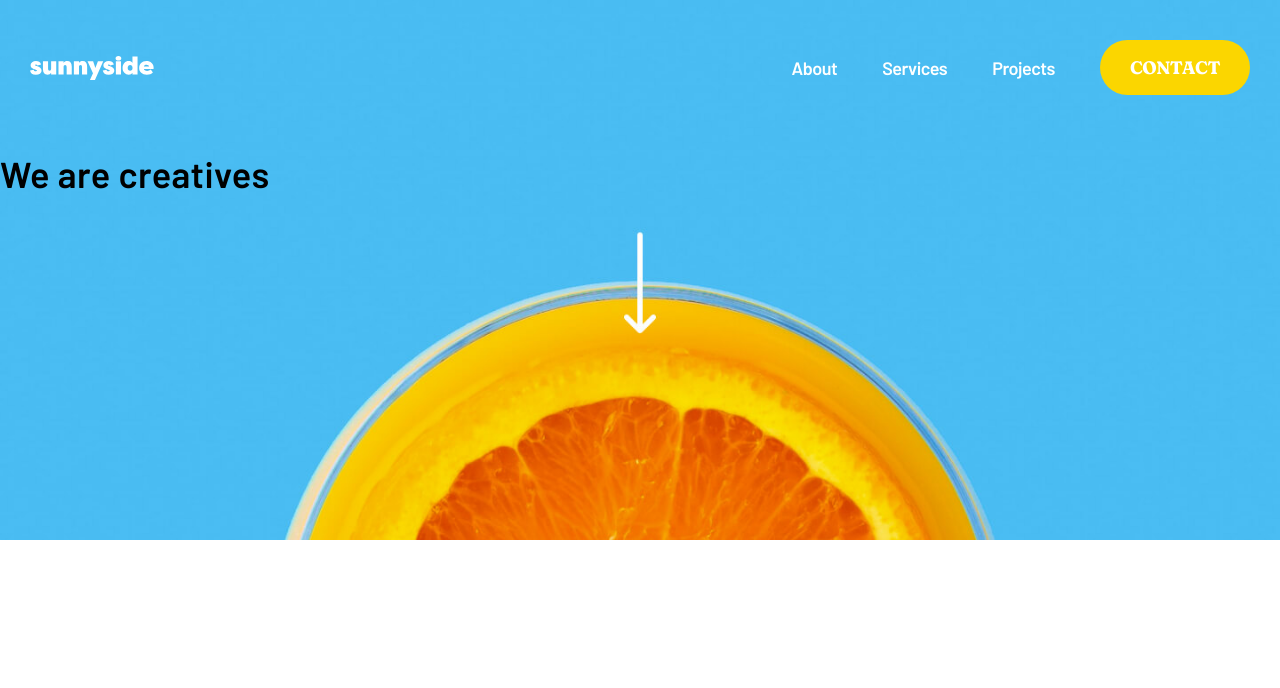
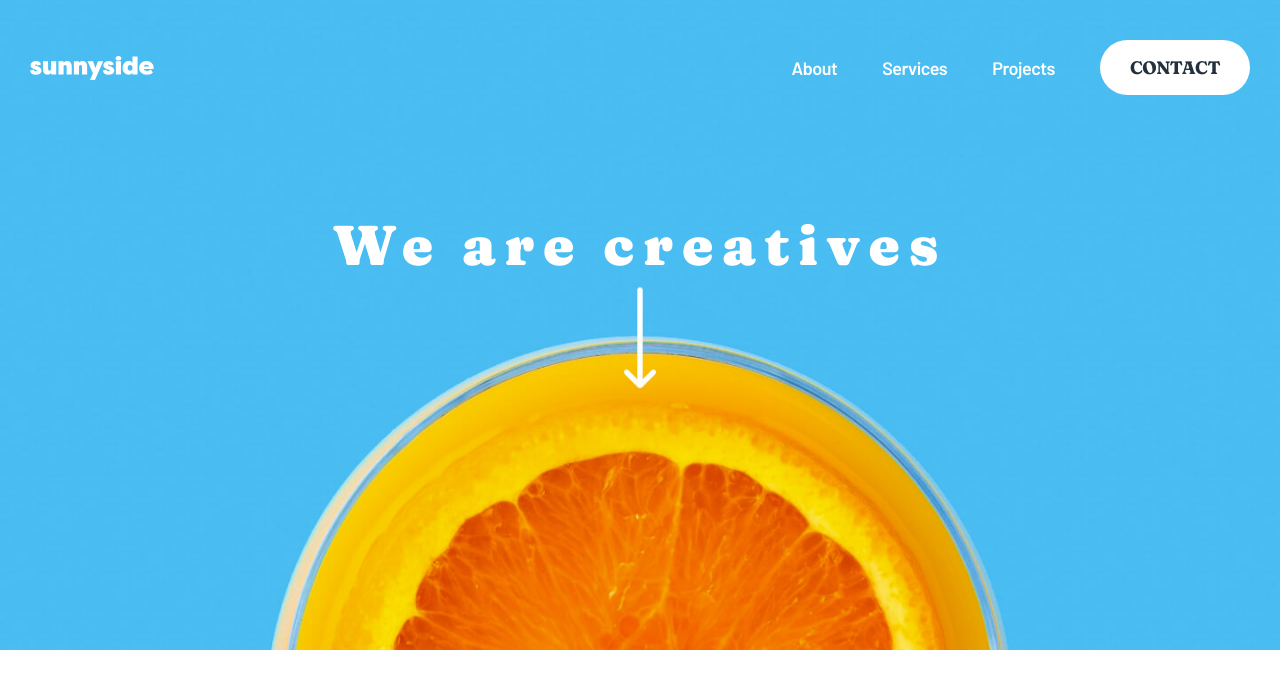
Before and after one commit to beyKH/sunnyside, a plain HTML site: page index.html in a window 1280 px wide. Drawn offline with Linux system fonts and the light colour scheme.

Commit message:
hero finished

```diff
--- a/css/styles.css
+++ b/css/styles.css
@@ -136,6 +136,15 @@ img {
 
 .logo{
   text-decoration: none;
+  transition: oapcity 0.3s ease;
+}
+
+.logo:hover{
+  opacity: 0.8;
+}
+
+.logo:active{
+  opacity: 0.6;
 }
 
 .logo__img{
@@ -223,12 +232,31 @@ img {
   background-color: rgba(255, 255, 255, 0.25);
 }
 
+/* MOBILE HERO  */
+
+.hero {
+  padding-top: 35px;
+  padding-bottom: 35px;
+}
+
+.hero__heading {
+  margin: 0;
+  text-align: center;
+  font-family: var(--secondary-font);
+  font-weight: 900;
+  font-size: 40px;
+  line-height: 49px;
+  letter-spacing: 6.25px;
+  color: #fff;
+}
+
 
 /* ==================== TABLET  ===================*/
 
 @media only screen and (min-width: 768px) {
   .top{
     background-image: url("../img/top-bg-tablet.jpg");
+    min-height: 580px;
   }
 
   .site-header{
@@ -261,13 +289,25 @@ img {
     border: none;
   }
 
-
   .sitenav__link{
     color: #fff;
     font-size: 16px;
     font-weight: 600;
 
   }
+
+  /* HERO TABLET */
+  .hero{
+
+  }
+
+  .hero__heading{
+    font-weight: 900;
+    font-size: 52px;
+    line-height: 55px;
+    letter-spacing: 7.25px;
+  }
+
 
   @media only screen and (-webkit-min-device-pixel-ratio: 2),
   only screen and (min--moz-device-pixel-ratio: 2),
@@ -285,6 +325,7 @@ img {
 @media only screen and (min-width: 1024px) {
   .top{
     background-image: url("../img/top-bg-desktop.jpg");
+    min-height: 650px;
   }
 
   .sitenav__item:not(:last-child){
@@ -293,6 +334,30 @@ img {
 
   .sitenav__link{
     font-size: 18px;
+  }
+
+  .contact{
+    background-color: #fff;
+    color: var(--color-dark);
+    transition: color 0.3s ease, background-color 0.3s;
+  }
+
+  .contact:hover{
+    color: white;
+    background-color: rgba(255, 255, 255, 0.25);
+  }
+
+  /* HERO DESKTOP */
+  .hero{
+    padding-top: 75px;
+    padding-bottom: 75px;
+  }
+
+  .hero__heading{
+    font-weight: 900;
+    font-size: 56px;
+    line-height: 69px;
+    letter-spacing: 8.75px;
   }
 
   @media only screen and (-webkit-min-device-pixel-ratio: 2),
--- a/index.html
+++ b/index.html
@@ -46,6 +46,12 @@
     </div>
 
 
+    <main class="page__main">
+      <section class="features">
+        <ul class="features__list"></ul>
+      </section>
+    </main>
+
   </div>
 
   <script src="js/main.js"></script>
```
